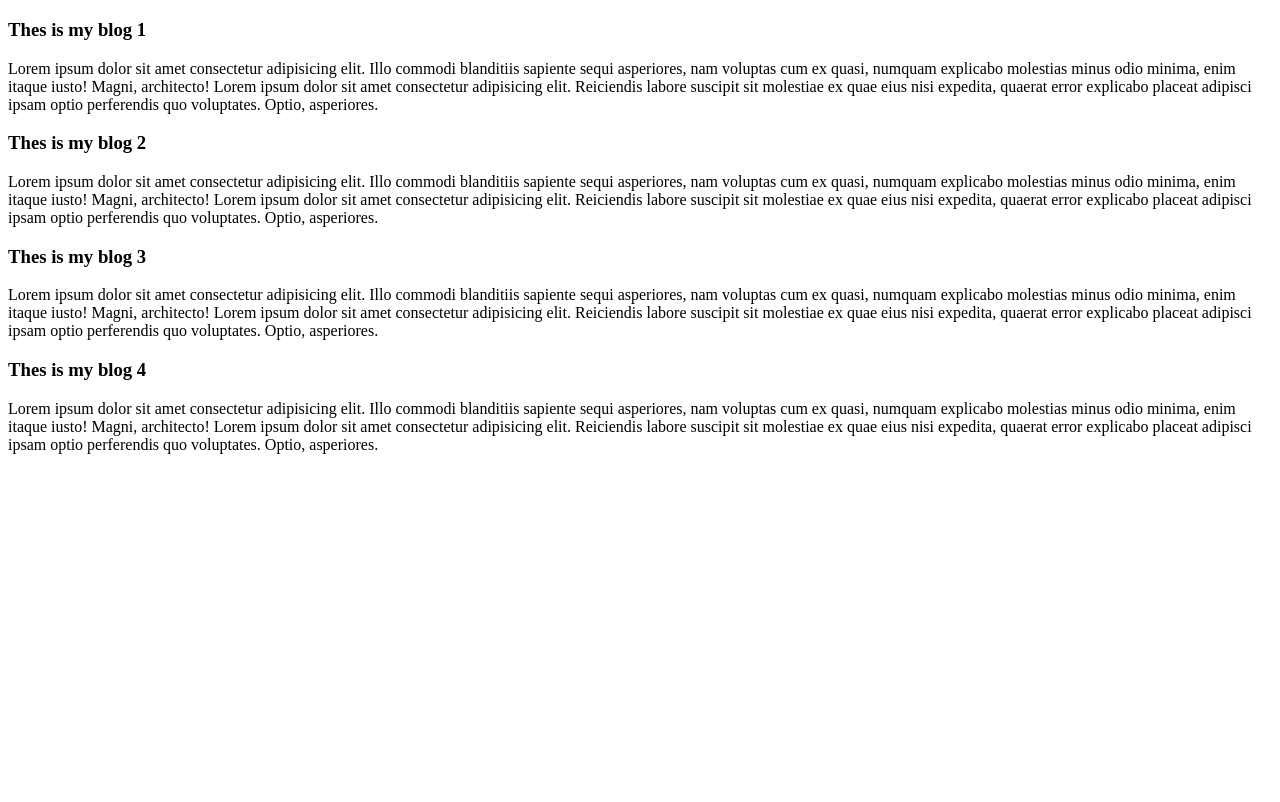
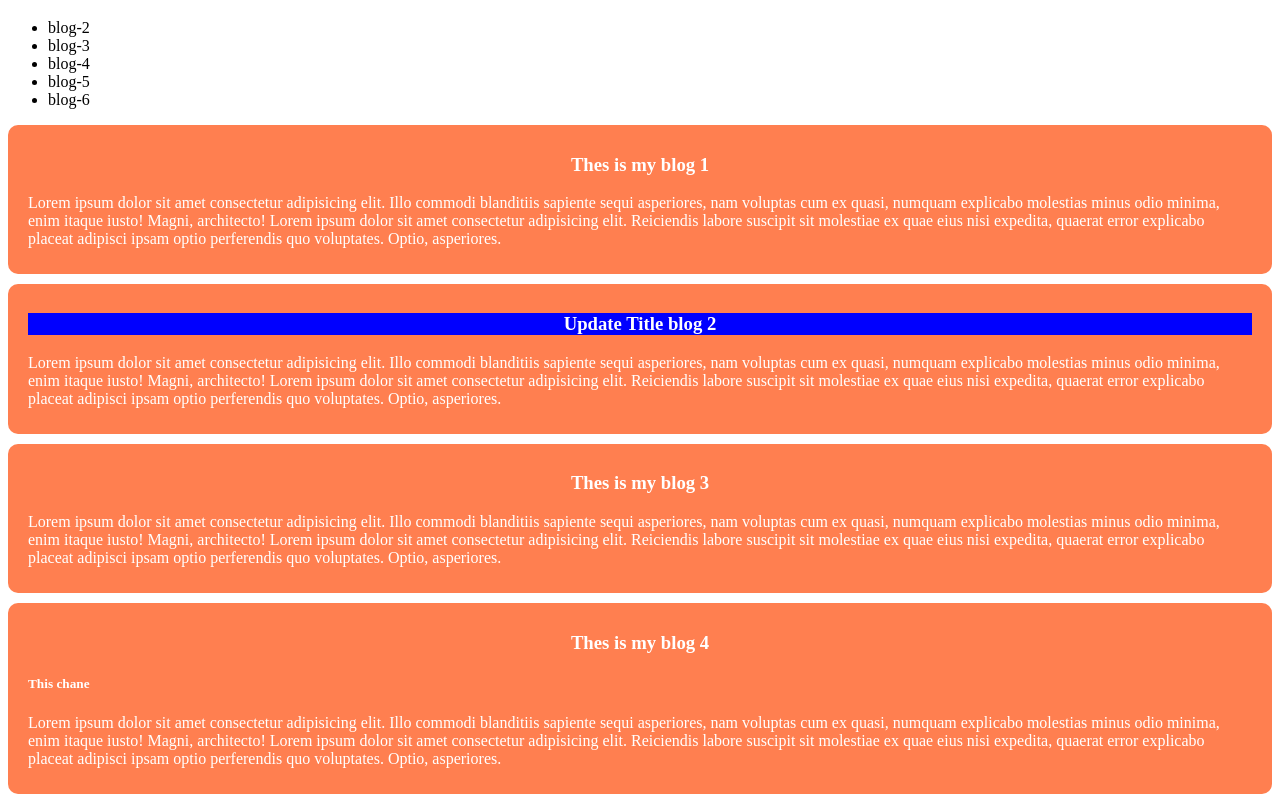
Before and after one commit to abudaudhossain/js-dom, a plain HTML site: page index.html in a window 1280 px wide. Shown: the part 61-863 px from the top of the page. Before the commit the page ends 800 px from the top, so only its background shows below. Drawn offline with Linux system fonts and the light colour scheme.

Commit message:
pratice modul 23

```diff
--- a/index.html
+++ b/index.html
@@ -1,33 +1,76 @@
 <!DOCTYPE html>
 <html lang="en">
+
 <head>
     <meta charset="UTF-8">
     <meta http-equiv="X-UA-Compatible" content="IE=edge">
     <meta name="viewport" content="width=device-width, initial-scale=1.0">
     <title>Document</title>
+
+    <style>
+        /* #first-blog {
+            background-color: coral;
+            color: white;
+            padding: 10px 20px;
+            border-radius: 10px;
+
+        }
+        .blog-title{
+            text-align: center;
+        } */
+    </style>
 </head>
+
 <body>
     <header>
         <h1>Welcame my blogs Website</h1>
     </header>
     <main>
-        <article>
-            <h3>Thes is my blog 1</h3>
-            <p>Lorem ipsum dolor sit amet consectetur adipisicing elit. Illo commodi blanditiis sapiente sequi asperiores, nam voluptas cum ex quasi, numquam explicabo molestias minus odio minima, enim itaque iusto! Magni, architecto! Lorem ipsum dolor sit amet consectetur adipisicing elit. Reiciendis labore suscipit sit molestiae ex quae eius nisi expedita, quaerat error explicabo placeat adipisci ipsam optio perferendis quo voluptates. Optio, asperiores.</p>
-        </article>
-        <article>
-            <h3>Thes is my blog 2</h3>
-            <p>Lorem ipsum dolor sit amet consectetur adipisicing elit. Illo commodi blanditiis sapiente sequi asperiores, nam voluptas cum ex quasi, numquam explicabo molestias minus odio minima, enim itaque iusto! Magni, architecto! Lorem ipsum dolor sit amet consectetur adipisicing elit. Reiciendis labore suscipit sit molestiae ex quae eius nisi expedita, quaerat error explicabo placeat adipisci ipsam optio perferendis quo voluptates. Optio, asperiores.</p>
-        </article>
-        <article>
-            <h3>Thes is my blog 3</h3>
-            <p>Lorem ipsum dolor sit amet consectetur adipisicing elit. Illo commodi blanditiis sapiente sequi asperiores, nam voluptas cum ex quasi, numquam explicabo molestias minus odio minima, enim itaque iusto! Magni, architecto! Lorem ipsum dolor sit amet consectetur adipisicing elit. Reiciendis labore suscipit sit molestiae ex quae eius nisi expedita, quaerat error explicabo placeat adipisci ipsam optio perferendis quo voluptates. Optio, asperiores.</p>
-        </article>
-        <article>
-            <h3>Thes is my blog 4</h3>
-            <p>Lorem ipsum dolor sit amet consectetur adipisicing elit. Illo commodi blanditiis sapiente sequi asperiores, nam voluptas cum ex quasi, numquam explicabo molestias minus odio minima, enim itaque iusto! Magni, architecto! Lorem ipsum dolor sit amet consectetur adipisicing elit. Reiciendis labore suscipit sit molestiae ex quae eius nisi expedita, quaerat error explicabo placeat adipisci ipsam optio perferendis quo voluptates. Optio, asperiores.</p>
-        </article>
+        <header>
+            <ul>
+                <li>blog-1</li>
+                <li>blog-2</li>
+                <li>blog-3</li>
+                <li>blog-4</li>
+            </ul>
+        </header>
+        <section class="blogs">
+            <article id="first-blog"  class=" blog">
+                <h3 class="blog-title">Thes is my blog 1</h3>
+                <p>Lorem ipsum dolor sit amet consectetur adipisicing elit. Illo commodi blanditiis sapiente sequi
+                    asperiores, nam voluptas cum ex quasi, numquam explicabo molestias minus odio minima, enim itaque
+                    iusto! Magni, architecto! Lorem ipsum dolor sit amet consectetur adipisicing elit. Reiciendis labore
+                    suscipit sit molestiae ex quae eius nisi expedita, quaerat error explicabo placeat adipisci ipsam
+                    optio perferendis quo voluptates. Optio, asperiores.</p>
+            </article>
+            <article id="second-blog"  class=" blog">
+                <h3 class="blog-title">Thes is my blog 2</h3>
+                <p>Lorem ipsum dolor sit amet consectetur adipisicing elit. Illo commodi blanditiis sapiente sequi
+                    asperiores, nam voluptas cum ex quasi, numquam explicabo molestias minus odio minima, enim itaque
+                    iusto! Magni, architecto! Lorem ipsum dolor sit amet consectetur adipisicing elit. Reiciendis labore
+                    suscipit sit molestiae ex quae eius nisi expedita, quaerat error explicabo placeat adipisci ipsam
+                    optio perferendis quo voluptates. Optio, asperiores.</p>
+            </article>
+            <article id="third-blog"  class=" blog">
+                <h3 class="blog-title">Thes is my blog 3</h3>
+                <p>Lorem ipsum dolor sit amet consectetur adipisicing elit. Illo commodi blanditiis sapiente sequi
+                    asperiores, nam voluptas cum ex quasi, numquam explicabo molestias minus odio minima, enim itaque
+                    iusto! Magni, architecto! Lorem ipsum dolor sit amet consectetur adipisicing elit. Reiciendis labore
+                    suscipit sit molestiae ex quae eius nisi expedita, quaerat error explicabo placeat adipisci ipsam
+                    optio perferendis quo voluptates. Optio, asperiores.</p>
+            </article>
+            <article id="fourth-blog"  class=" blog">
+                <h3 class="blog-title">Thes is my blog 4</h3>
+                <p>Lorem ipsum dolor sit amet consectetur adipisicing elit. Illo commodi blanditiis sapiente sequi
+                    asperiores, nam voluptas cum ex quasi, numquam explicabo molestias minus odio minima, enim itaque
+                    iusto! Magni, architecto! Lorem ipsum dolor sit amet consectetur adipisicing elit. Reiciendis labore
+                    suscipit sit molestiae ex quae eius nisi expedita, quaerat error explicabo placeat adipisci ipsam
+                    optio perferendis quo voluptates. Optio, asperiores.</p>
+            </article>
+        </section>
+
     </main>
     <script src="./js/dom.js"></script>
 </body>
+
 </html>
--- a/js/dom.js
+++ b/js/dom.js
@@ -2,12 +2,78 @@
 // console.log(document.body);
 
 const blogTitle = document.getElementsByTagName('h3');
-console.log(blogTitle);
-for(let h3 of blogTitle){
-    console.log(h3.innerHTML);
+// console.log(blogTitle);
+for (let h3 of blogTitle) {
+    // console.log(h3.innerHTML);
 }
-const blogsDetails = document.getElementsByTagName('p') ;
 
-for(let p of blogsDetails){
-    console.log(p.innerText);
+const blogsDetails = document.getElementsByTagName('p');
+
+for (let p of blogsDetails) {
+    // console.log(p.innerText);
 }
+
+
+// explore getElementById
+const firstBlog = document.getElementById('first-blog');
+// console.log(firstBlog);
+firstBlog.style.backgroundColor = 'coral';
+// fb = firstBlog
+const fbsytle = firstBlog.style;
+fbsytle.color = 'white';
+fbsytle.padding = '10px 20px';
+fbsytle.borderRadius = '10px';
+
+// explore getElementsByClass
+const blogs = document.getElementsByClassName('blog');
+blogs[1].children[0].innerText = 'Update Title blog 2'
+blogs[1].children[0].style.backgroundColor = 'blue';
+let i = 0;
+for (let blog of blogs) {
+    blog.style.backgroundColor = 'coral';
+    blog.style.padding = '10px 20px';
+    blog.style.color = 'white';
+    blog.style.borderRadius = '10px';
+    blog.style.marginTop = '10px';
+    if(i == 3){
+        blog.children[1].innerHTML = `<h5>This chane</h5>
+        <p>Lorem ipsum dolor sit amet consectetur adipisicing elit. Illo commodi blanditiis sapiente sequi asperiores, nam voluptas cum ex quasi, numquam explicabo molestias minus odio minima, enim itaque iusto! Magni, architecto! Lorem ipsum dolor sit amet consectetur adipisicing elit. Reiciendis labore suscipit sit molestiae ex quae eius nisi expedita, quaerat error explicabo placeat adipisci ipsam optio perferendis quo voluptates. Optio, asperiores.</p>`
+    //    console.log( blog.innerText);
+    }
+    i++;
+};
+
+
+// explore querySelectorAll and querySelector
+const blogTitles = document.querySelectorAll('.blog-title');
+// console.log(blogTitles);
+for (let bTitle of blogTitles){
+    /* console.log(bTitle.innerText); */
+    bTitle.style.textAlign = 'center';
+}
+
+// change text inter tag
+const firstBlogTitle = blogTitles[0];
+firstBlogTitle.setAttribute('title','This is first Title in this blogs');
+// console.log(firstBlogTitle)
+
+const li = document.getElementsByTagName('li');
+// console.log(li);
+// console.log(li[0].parentNode.parentNode.parentNode);
+
+// add tha element
+
+let addlist = document.createElement('li');
+addlist.innerText = 'blog-5';
+li[0].parentNode.appendChild(addlist);
+
+const Li = document.querySelector('li');
+addlist = document.createElement('li');
+addlist.innerText = 'blog-6';
+// console.log(Li.parentNode);
+Li.parentNode.appendChild(addlist);
+
+const ul = Li.parentNode;
+let removeItem = ul.children[0];
+removeItem.remove();
+console.log(removeItem);
```
